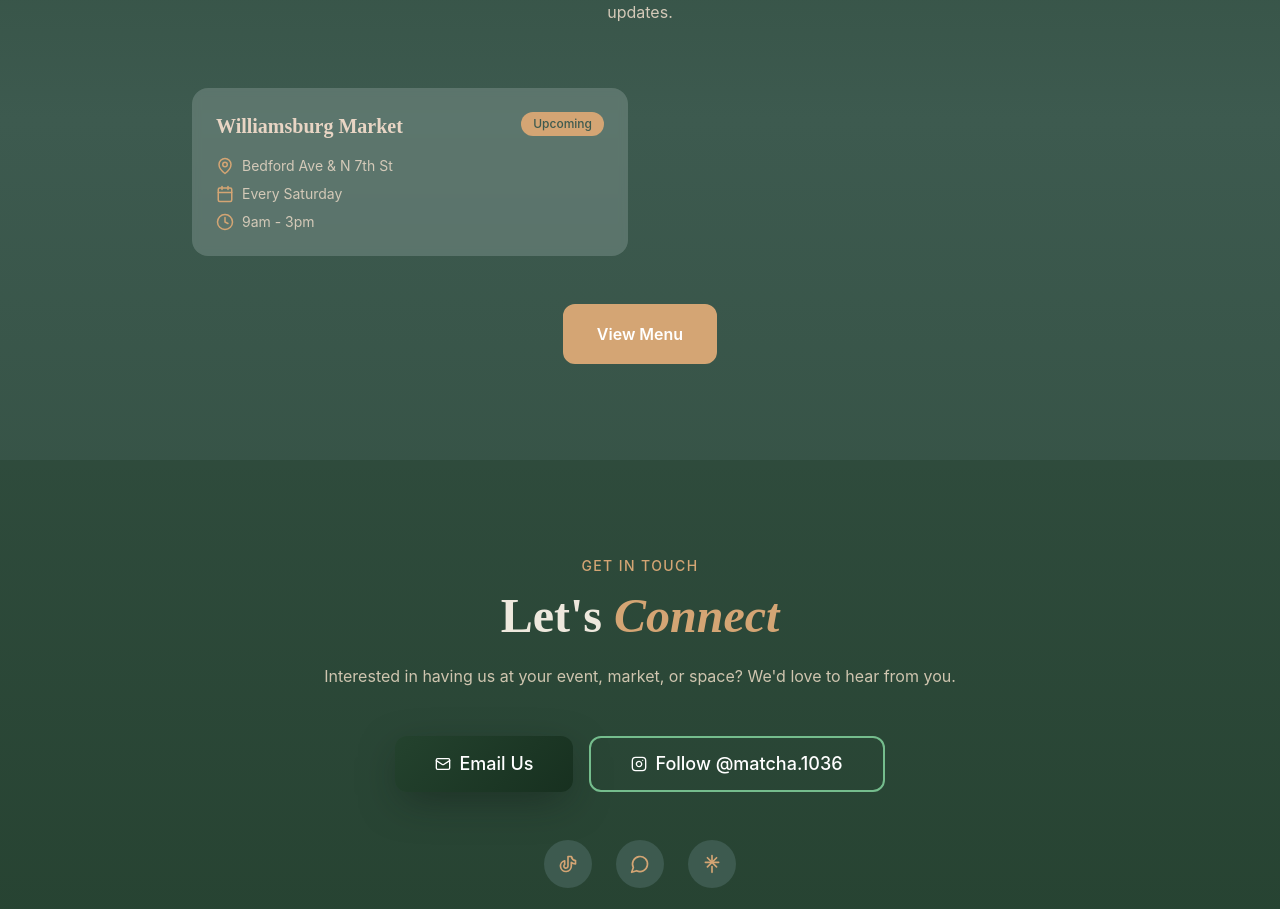
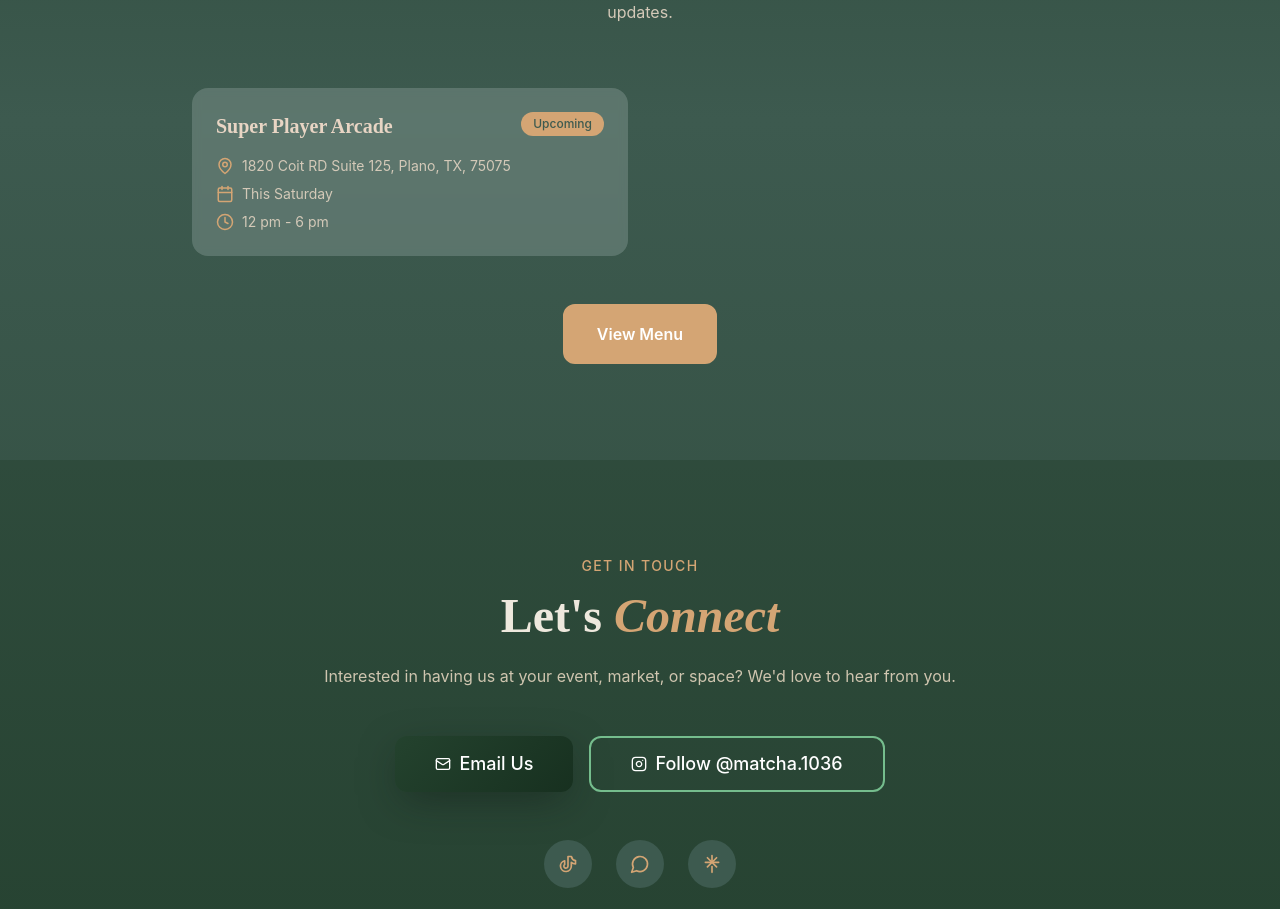
Before and after one commit to bradlyhayes12/matcha_1036, a React (Vite) app: page / in a window 1280 px wide. Shown: the part 1748-2657 px from the top of the page. Built offline with nearby package versions, Linux system fonts and the light colour scheme.

Commit message:
Updated Locations.tsx

```diff
--- a/src/components/Locations.tsx
+++ b/src/components/Locations.tsx
@@ -3,10 +3,10 @@ import { Button } from "./ui/button";
 
 const locations = [
   {
-    name: "Williamsburg Market",
-    address: "Bedford Ave & N 7th St",
-    date: "Every Saturday",
-    time: "9am - 3pm",
+    name: "Super Player Arcade",
+    address: "1820 Coit RD Suite 125, Plano, TX, 75075",
+    date: "This Saturday",
+    time: "12 pm - 6 pm",
     upcoming: true,
   }
 ];
```
